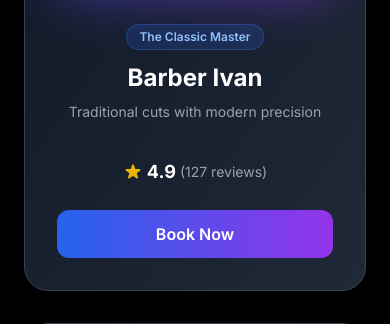
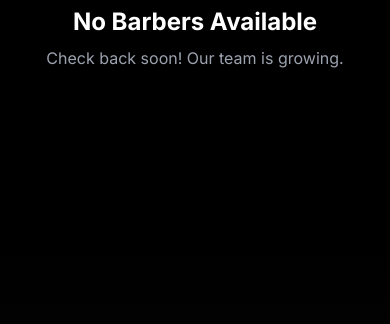
Before and after one commit to voncheems/trimbook, a PHP site: page /pages/ourBarbers_page.php in a window 390 px wide. Shown: the part 738-1062 px from the top of the page. Run offline with PHP 8.4, Linux system fonts and the light colour scheme; tables that the repository leaves empty or names only in its code hold one stand-in row (values such as "Sample post"); a stand-in replaces the project's code that opens the database connection; some libraries are stand-ins or nearby versions.

Commit message:
Update ourBarbers_page.php - update repo

```diff
--- a/pages/ourBarbers_page.php
+++ b/pages/ourBarbers_page.php
@@ -1,3 +1,22 @@
+<?php
+// Database connection
+require_once '../config/database.php'; // Adjust path as needed
+
+// Fetch all barbers from database
+$query = "
+SELECT
+  b.barber_id,
+  CONCAT(u.first_name, ' ', u.last_name) AS full_name,
+  b.specialization,
+  b.experience_years
+FROM barbers b
+JOIN users u ON b.user_id = u.user_id
+WHERE u.user_type = 'barber'
+ORDER BY b.barber_id ASC
+";
+
+$result = mysqli_query($conn, $query);
+?>
 <!DOCTYPE html>
 <html lang="en">
 <head>
@@ -42,8 +61,8 @@
     <ul class="hidden md:flex space-x-8 font-medium text-sm">
       <li><a href="/trimbook/index.php" class="text-gray-300 hover:text-white transition">Home</a></li>
       <li><a href="/trimbook/index.php#about" class="text-gray-300 hover:text-white transition">About</a></li>
-      <li><a href="/trimbook/pages/services.php" class="text-white font-semibold">Services</a></li>
-      <li><a href="/trimbook/pages/ourBarbers_page.php" class="text-gray-300 hover:text-white transition">Our Barbers</a></li>
+      <li><a href="/trimbook/pages/services.php" class="text-gray-300 hover:text-white transition">Services</a></li>
+      <li><a href="/trimbook/pages/ourBarbers_page.php" class="text-white font-semibold">Our Barbers</a></li>
       <li><a href="/trimbook/index.php#contact" class="text-gray-300 hover:text-white transition">Contact</a></li>
     </ul>
     <div class="flex items-center space-x-4">
@@ -76,121 +95,92 @@
   <!-- Barbers Section -->
   <section id="barbers" class="py-24 bg-black">
     <div class="container mx-auto px-6">
+
+      <?php if (mysqli_num_rows($result) > 0): ?>
         <div class="grid md:grid-cols-2 lg:grid-cols-4 gap-8 max-w-7xl mx-auto">
 
-        <!-- Barber 1 -->
+          <?php
+          $colors = [
+            ['from' => 'blue-600', 'to' => 'purple-600', 'badge' => 'blue'],
+            ['from' => 'purple-600', 'to' => 'pink-600', 'badge' => 'purple'],
+            ['from' => 'pink-600', 'to' => 'orange-600', 'badge' => 'pink'],
+            ['from' => 'orange-600', 'to' => 'red-600', 'badge' => 'orange']
+          ];
+          $colorIndex = 0;
+
+          while($barber = mysqli_fetch_assoc($result)):
+            $color = $colors[$colorIndex % 4];
+            $colorIndex++;
+          ?>
+
+          <!-- Barber Card -->
           <div class="card-hover bg-gradient-to-br from-gray-900 to-gray-800 border border-gray-700 rounded-3xl p-8 text-center">
             <div class="relative mb-6">
-            <div class="absolute inset-0 bg-gradient-to-br from-blue-600 to-purple-600 rounded-2xl blur-xl opacity-50"></div>
-            <img src="ivan.jpg" class="relative w-40 h-40 object-cover rounded-2xl mx-auto border-4 border-gray-700" alt="The Classic Master">
+              <div class="absolute inset-0 bg-gradient-to-br from-<?= $color['from'] ?> to-<?= $color['to'] ?> rounded-2xl blur-xl opacity-50"></div>
+              <div class="relative w-40 h-40 bg-gray-700 rounded-2xl mx-auto border-4 border-gray-700 flex items-center justify-center">
+                <svg class="w-20 h-20 text-gray-500" fill="currentColor" viewBox="0 0 20 20">
+                  <path fill-rule="evenodd" d="M10 9a3 3 0 100-6 3 3 0 000 6zm-7 9a7 7 0 1114 0H3z" clip-rule="evenodd"></path>
+                </svg>
               </div>
+            </div>
+
+            <?php if ($barber['specialization']): ?>
             <div class="mb-3">
-            <span class="inline-block bg-blue-600/20 text-blue-300 text-xs font-semibold px-3 py-1 rounded-full border border-blue-500/30">
-              The Classic Master
+              <span class="inline-block bg-<?= $color['badge'] ?>-600/20 text-<?= $color['badge'] ?>-300 text-xs font-semibold px-3 py-1 rounded-full border border-<?= $color['badge'] ?>-500/30">
+                <?= htmlspecialchars($barber['specialization']) ?>
               </span>
             </div>
-          <h3 class="text-2xl font-bold mb-2 h-8">Barber Ivan</h3>
-          <p class="text-gray-400 text-sm mb-4 h-10">Traditional cuts with modern precision</p>
-          <div class="flex justify-center items-center space-x-1 mb-6">
-            <svg class="w-5 h-5 text-yellow-500" fill="currentColor" viewBox="0 0 20 20">
-              <path d="M9.049 2.927c.3-.921 1.603-.921 1.902 0l1.07 3.292a1 1 0 00.95.69h3.462c.969 0 1.371 1.24.588 1.81l-2.8 2.034a1 1 0 00-.364 1.118l1.07 3.292c.3.921-.755 1.688-1.54 1.118l-2.8-2.034a1 1 0 00-1.175 0l-2.8 2.034c-.784.57-1.838-.197-1.539-1.118l1.07-3.292a1 1 0 00-.364-1.118L2.98 8.72c-.783-.57-.38-1.81.588-1.81h3.461a1 1 0 00.951-.69l1.07-3.292z"></path>
-            </svg>
-            <span class="text-lg font-bold text-white">4.9</span>
-            <span class="text-sm text-gray-400">(127 reviews)</span>
-          </div>
-          <a href="Bookapp.php" class="block w-full bg-gradient-to-r from-blue-600 to-purple-600 text-white py-3 rounded-xl font-semibold hover:shadow-lg hover:shadow-purple-500/50 transition">
-            Book Now
-          </a>
-        </div>
+            <?php endif; ?>
 
-        <!-- Barber 2 -->
-        <div class="card-hover bg-gradient-to-br from-gray-900 to-gray-800 border border-gray-700 rounded-3xl p-8 text-center">
-          <div class="relative mb-6">
-            <div class="absolute inset-0 bg-gradient-to-br from-purple-600 to-pink-600 rounded-2xl blur-xl opacity-50"></div>
-            <img src="denzel1.jpg" class="relative w-40 h-40 object-cover rounded-2xl mx-auto border-4 border-gray-700" alt="The Fade Specialist">
-          </div>
-          <div class="mb-3">
-            <span class="inline-block bg-purple-600/20 text-purple-300 text-xs font-semibold px-3 py-1 rounded-full border border-purple-500/30">
-              The Fade Specialist
-            </span>
-          </div>
-          <h3 class="text-2xl font-bold mb-2 h-8">Barber Denzel</h3>
-          <p class="text-gray-400 text-sm mb-4 h-10">Perfect fades every single time</p>
+            <h3 class="text-2xl font-bold mb-2"><?= htmlspecialchars($barber['full_name']) ?></h3>
+
+            <?php if ($barber['experience_years']): ?>
+            <p class="text-gray-400 text-sm mb-4">
+              <?= htmlspecialchars($barber['experience_years']) ?> year<?= $barber['experience_years'] > 1 ? 's' : '' ?> of experience
+            </p>
+            <?php else: ?>
+            <p class="text-gray-400 text-sm mb-4">Professional barber</p>
+            <?php endif; ?>
+
             <div class="flex justify-center items-center space-x-1 mb-6">
               <svg class="w-5 h-5 text-yellow-500" fill="currentColor" viewBox="0 0 20 20">
                 <path d="M9.049 2.927c.3-.921 1.603-.921 1.902 0l1.07 3.292a1 1 0 00.95.69h3.462c.969 0 1.371 1.24.588 1.81l-2.8 2.034a1 1 0 00-.364 1.118l1.07 3.292c.3.921-.755 1.688-1.54 1.118l-2.8-2.034a1 1 0 00-1.175 0l-2.8 2.034c-.784.57-1.838-.197-1.539-1.118l1.07-3.292a1 1 0 00-.364-1.118L2.98 8.72c-.783-.57-.38-1.81.588-1.81h3.461a1 1 0 00.951-.69l1.07-3.292z"></path>
               </svg>
               <span class="text-lg font-bold text-white">5.0</span>
-            <span class="text-sm text-gray-400">(203 reviews)</span>
+              <span class="text-sm text-gray-400">(New)</span>
             </div>
-          <a href="Bookapp.php" class="block w-full bg-gradient-to-r from-purple-600 to-pink-600 text-white py-3 rounded-xl font-semibold hover:shadow-lg hover:shadow-pink-500/50 transition">
+
+            <a href="Bookapp.php?barber_id=<?= $barber['barber_id'] ?>" class="block w-full bg-gradient-to-r from-<?= $color['from'] ?> to-<?= $color['to'] ?> text-white py-3 rounded-xl font-semibold hover:shadow-lg hover:shadow-<?= $color['to'] ?>/50 transition">
               Book Now
             </a>
           </div>
 
-        <!-- Barber 3 -->
-        <div class="card-hover bg-gradient-to-br from-gray-900 to-gray-800 border border-gray-700 rounded-3xl p-8 text-center">
-          <div class="relative mb-6">
-            <div class="absolute inset-0 bg-gradient-to-br from-pink-600 to-orange-600 rounded-2xl blur-xl opacity-50"></div>
-            <img src="brenan.jpg" class="relative w-40 h-40 object-cover rounded-2xl mx-auto border-4 border-gray-700" alt="The Style Innovator">
-          </div>
-          <div class="mb-3">
-            <span class="inline-block bg-pink-600/20 text-pink-300 text-xs font-semibold px-3 py-1 rounded-full border border-pink-500/30">
-              The Style Innovator
-            </span>
-          </div>
-          <h3 class="text-2xl font-bold mb-2 h-8">Barber Brenan</h3>
-          <p class="text-gray-400 text-sm mb-4 h-10">Trendy styles and creative designs</p>
-          <div class="flex justify-center items-center space-x-1 mb-6">
-            <svg class="w-5 h-5 text-yellow-500" fill="currentColor" viewBox="0 0 20 20">
-              <path d="M9.049 2.927c.3-.921 1.603-.921 1.902 0l1.07 3.292a1 1 0 00.95.69h3.462c.969 0 1.371 1.24.588 1.81l-2.8 2.034a1 1 0 00-.364 1.118l1.07 3.292c.3.921-.755 1.688-1.54 1.118l-2.8-2.034a1 1 0 00-1.175 0l-2.8 2.034c-.784.57-1.838-.197-1.539-1.118l1.07-3.292a1 1 0 00-.364-1.118L2.98 8.72c-.783-.57-.38-1.81.588-1.81h3.461a1 1 0 00.951-.69l1.07-3.292z"></path>
-            </svg>
-            <span class="text-lg font-bold text-white">4.8</span>
-            <span class="text-sm text-gray-400">(156 reviews)</span>
-          </div>
-          <a href="Bookapp.php" class="block w-full bg-gradient-to-r from-pink-600 to-orange-600 text-white py-3 rounded-xl font-semibold hover:shadow-lg hover:shadow-orange-500/50 transition">
-            Book Now
-          </a>
-        </div>
-
-        <!-- Barber 4 -->
-        <div class="card-hover bg-gradient-to-br from-gray-900 to-gray-800 border border-gray-700 rounded-3xl p-8 text-center">
-          <div class="relative mb-6">
-            <div class="absolute inset-0 bg-gradient-to-br from-orange-600 to-red-600 rounded-2xl blur-xl opacity-50"></div>
-            <img src="denzel.jpg" class="relative w-40 h-40 object-cover rounded-2xl mx-auto border-4 border-gray-700" alt="The Grooming Expert">
-          </div>
-          <div class="mb-3">
-            <span class="inline-block bg-orange-600/20 text-orange-300 text-xs font-semibold px-3 py-1 rounded-full border border-orange-500/30">
-              The Grooming Expert
-            </span>
-          </div>
-          <h3 class="text-2xl font-bold mb-2 h-8">Barber Denzel</h3>
-          <p class="text-gray-400 text-sm mb-4 h-10">Full grooming and beard specialist</p>
-          <div class="flex justify-center items-center space-x-1 mb-6">
-            <svg class="w-5 h-5 text-yellow-500" fill="currentColor" viewBox="0 0 20 20">
-              <path d="M9.049 2.927c.3-.921 1.603-.921 1.902 0l1.07 3.292a1 1 0 00.95.69h3.462c.969 0 1.371 1.24.588 1.81l-2.8 2.034a1 1 0 00-.364 1.118l1.07 3.292c.3.921-.755 1.688-1.54 1.118l-2.8-2.034a1 1 0 00-1.175 0l-2.8 2.034c-.784.57-1.838-.197-1.539-1.118l1.07-3.292a1 1 0 00-.364-1.118L2.98 8.72c-.783-.57-.38-1.81.588-1.81h3.461a1 1 0 00.951-.69l1.07-3.292z"></path>
-            </svg>
-            <span class="text-lg font-bold text-white">4.9</span>
-            <span class="text-sm text-gray-400">(189 reviews)</span>
-          </div>
-          <a href="Bookapp.php" class="block w-full bg-gradient-to-r from-orange-600 to-red-600 text-white py-3 rounded-xl font-semibold hover:shadow-lg hover:shadow-red-500/50 transition">
-            Book Now
-          </a>
-        </div>
+          <?php endwhile; ?>
 
         </div>
+      <?php else: ?>
+        <!-- No Barbers Found -->
+        <div class="text-center py-20">
+          <svg class="w-24 h-24 text-gray-600 mx-auto mb-6" fill="none" stroke="currentColor" viewBox="0 0 24 24">
+            <path stroke-linecap="round" stroke-linejoin="round" stroke-width="2" d="M17 20h5v-2a3 3 0 00-5.356-1.857M17 20H7m10 0v-2c0-.656-.126-1.283-.356-1.857M7 20H2v-2a3 3 0 015.356-1.857M7 20v-2c0-.656.126-1.283.356-1.857m0 0a5.002 5.002 0 019.288 0M15 7a3 3 0 11-6 0 3 3 0 016 0zm6 3a2 2 0 11-4 0 2 2 0 014 0zM7 10a2 2 0 11-4 0 2 2 0 014 0z"></path>
+          </svg>
+          <h3 class="text-2xl font-bold mb-2">No Barbers Available</h3>
+          <p class="text-gray-400">Check back soon! Our team is growing.</p>
+        </div>
+      <?php endif; ?>
+
     </div>
   </section>
 
   <!-- CTA Section -->
   <section class="py-20 bg-gradient-to-b from-black to-zinc-950">
     <div class="container mx-auto px-6 text-center">
-      <h2 class="text-3xl md:text-4xl font-black mb-4">Can't Decide?</h2>
+      <h2 class="text-3xl md:text-4xl font-black mb-4">Ready to Get Started?</h2>
       <p class="text-lg text-gray-400 max-w-xl mx-auto mb-8">
-        Let our system match you with the perfect barber based on your preferences.
+        Book your appointment now and experience premium barbering services.
       </p>
       <a href="Bookapp.php" class="inline-block bg-white/10 border border-white/20 text-white px-8 py-4 rounded-full text-base font-bold hover:bg-white/20 transition">
-        Get Matched Now
+        Book Appointment
       </a>
     </div>
   </section>
@@ -206,9 +196,9 @@
         <div>
           <h4 class="font-bold mb-4">Quick Links</h4>
           <ul class="space-y-2 text-sm">
-            <li><a href="index.php#services" class="text-gray-400 hover:text-white transition">Services</a></li>
+            <li><a href="/trimbook/index.php#services" class="text-gray-400 hover:text-white transition">Services</a></li>
             <li><a href="#barbers" class="text-gray-400 hover:text-white transition">Our Barbers</a></li>
-            <li><a href="Bookapp.php" class="text-gray-400 hover:text-white transition">Book Appointment</a></li>
+            <li><a href="../dashboards/client_booking.php" class="text-gray-400 hover:text-white transition">Book Appointment</a></li>
           </ul>
         </div>
         <div>
```
Lines whose indentation alone changed are shown as unchanged.
